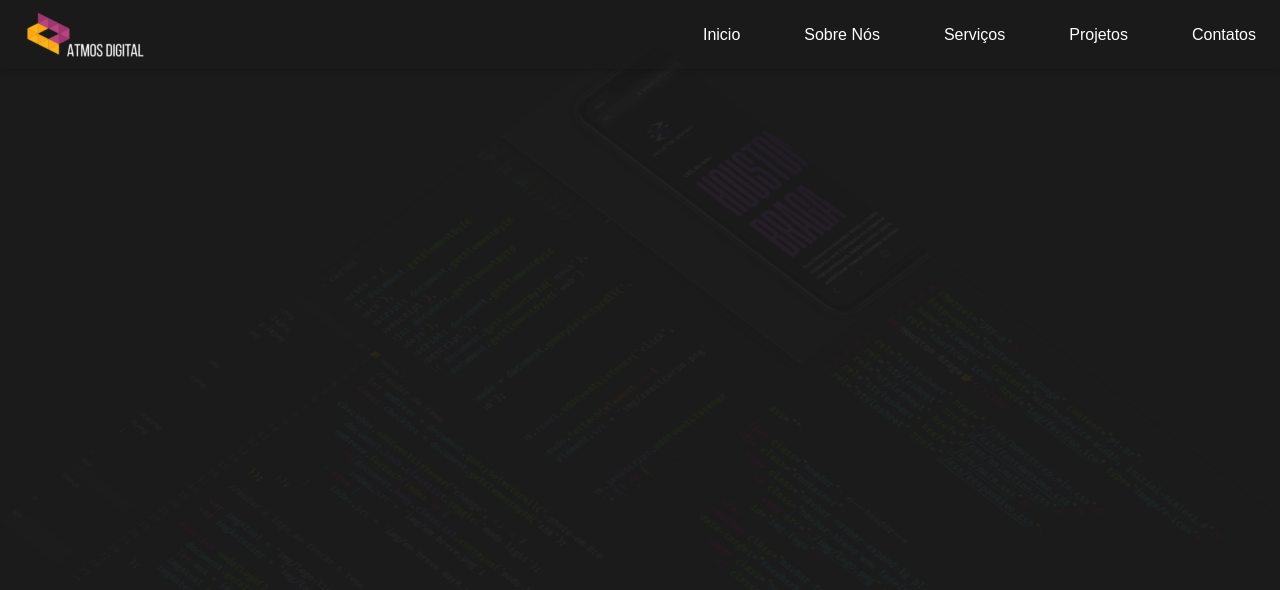
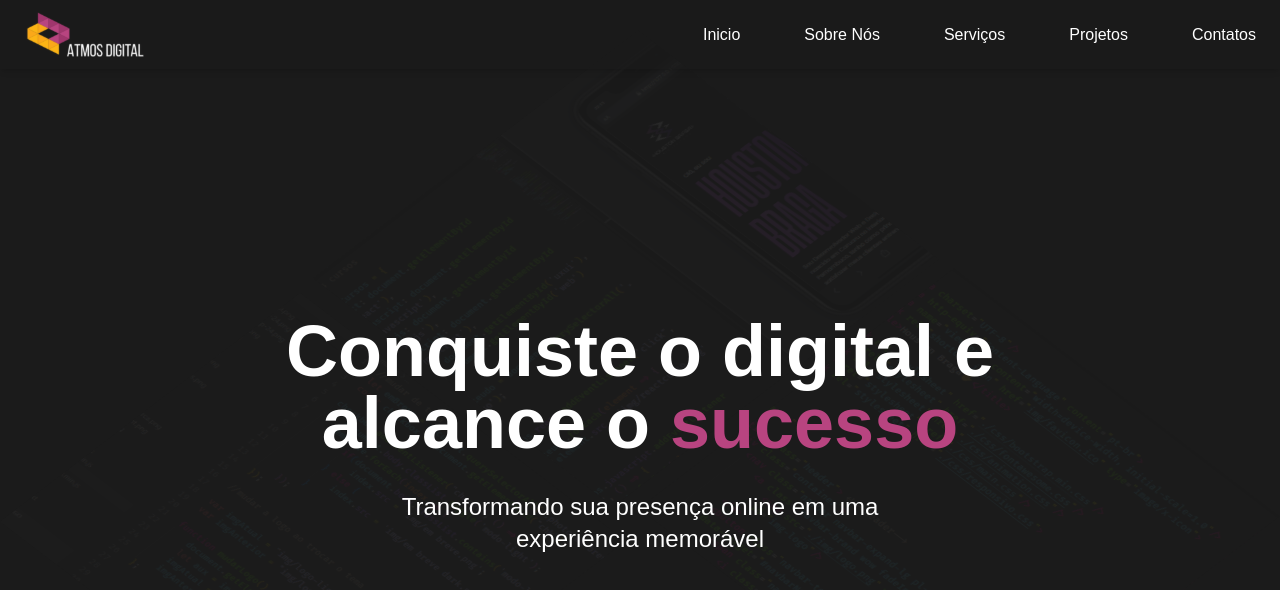
Before and after one commit to houstonbraga/Atmos-Digital-React, a React (Vite) app: page / in a window 1280 px wide. Shown: the top 590 px of the page. Built offline with nearby package versions, Linux system fonts and the light colour scheme; a web font is replaced by a local one.

Commit message:
feat: add HomeInfo component

```diff
--- a/src/components/Header/Header.tsx
+++ b/src/components/Header/Header.tsx
@@ -31,7 +31,7 @@ const menuItens = [
 
 export function Header() {
   return (
-    <header className="header py-3 top-0 bg-white shadow-md">
+    <header className="header py-3 top-0 bg-white shadow-md w-full">
       <GridContainer className="flex justify-between items-center">
         <div>
           <img src="/logo.svg" alt="logo-img" width={120} />
--- a/src/index.css
+++ b/src/index.css
@@ -32,3 +32,5 @@ body {
 .header {
   background-color: #1b1b1b7a;
 }
+
+/*Home*/
--- a/src/pages/Home/Home.tsx
+++ b/src/pages/Home/Home.tsx
@@ -1,10 +1,24 @@
 import { Header } from "../../components/Header/Header";
+import { HomeInfo } from "./components/HomeInfo";
+import './index.css'
 
 export function Home() {
   return (
-    <>
-      <img src="./background.svg" alt="background-img" className="fixed z-[-1] w-full h-full opacity-50"/>
+    <div className="relative flex flex-col items-center justify-center min-h-screen">
+      {/* Background */}
+      <img
+        src="./background.svg"
+        alt="background-img"
+        className="fixed z-[-1] w-full h-full opacity-50"
+      />
+
+      {/* Header fixo no topo */}
       <Header />
-    </>
+
+      {/* Conteúdo centralizado */}
+      <div className="flex flex-col items-center justify-center flex-1">
+        <HomeInfo />
+      </div>
+    </div>
   );
 }
--- /dev/null
+++ b/src/pages/Home/components/HomeInfo.tsx
@@ -0,0 +1,8 @@
+export function HomeInfo() {
+    return (
+        <div className="flex flex-col gap-8 items-center justify-center">
+            <h1 className="title-home font-bold text-7xl">Conquiste o digital e alcance o <span>sucesso</span></h1>
+            <p className="text-home font-regular text-2xl max-w-[600px] text-center">Transformando sua presença online em uma experiência memorável</p>
+        </div>
+    )
+}
--- /dev/null
+++ b/src/pages/Home/index.css
@@ -0,0 +1,14 @@
+.title-home {
+  font-family: "Graphik", sans-serif;
+  max-width: 800px;
+  text-align: center;
+}
+
+.title-home span {
+  color: rgb(184, 68, 128);
+}
+
+.text-home {
+  font-family: "Graphik", sans-serif;
+  font-weight: 400;
+}
```
Also changed, not shown: src/components/Button.tsx (added).
